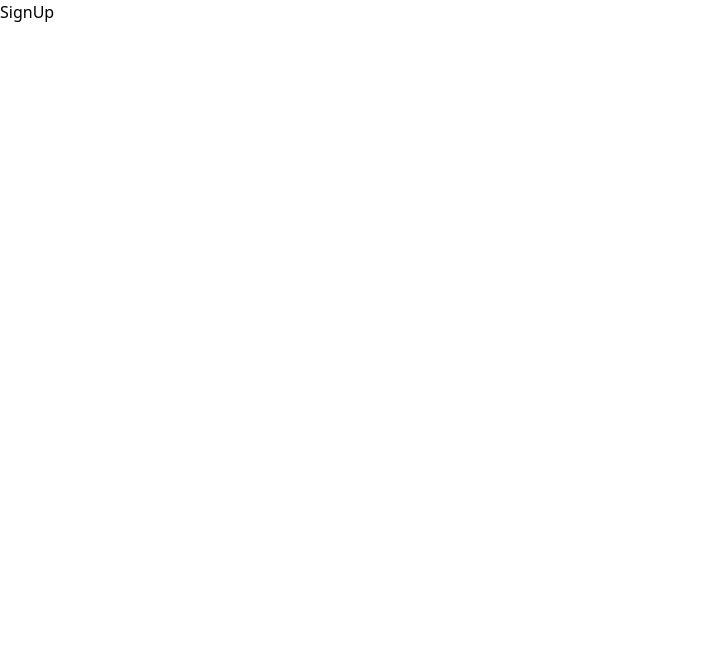
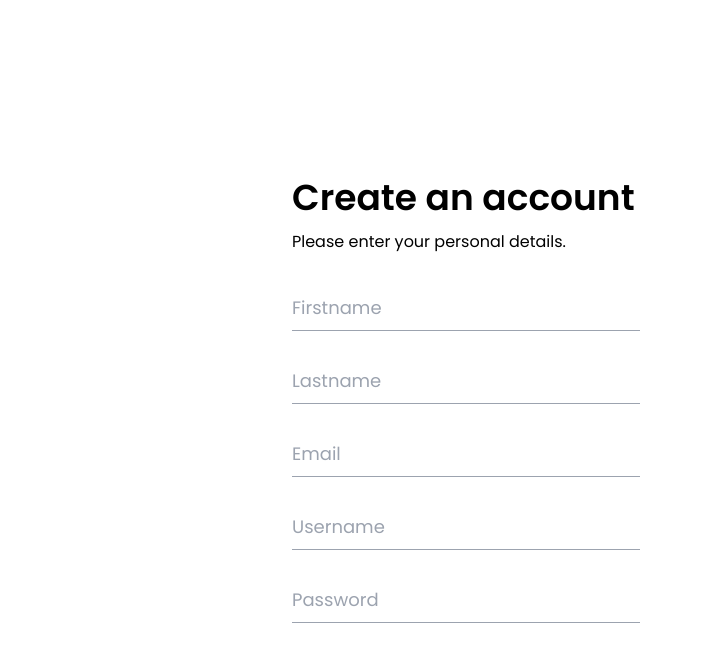
Before and after one commit to ruszuel/Project-Management, a React (Vite) app in the folder frontend/: page /sign-up in a window 1280 px wide. Shown: the top 662 px of the page, without its empty margins (0-702 px from the left). Built offline with nearby package versions, Linux system fonts and the light colour scheme.

Commit message:
added sign up

```diff
--- a/frontend/src/components/InputField.jsx
+++ b/frontend/src/components/InputField.jsx
@@ -2,7 +2,7 @@ import React from 'react'
 
 const InputField = (props) => {
   return (
-    <input type={props.type} placeholder={props.placeholder} className='w-full border-0 border-b border-gray-400 text-lg pb-2 focus:outline-none focus:border-black' onChange={props.onChange} onBlur={props.onBlur} />
+    <input type={props.type} placeholder={props.placeholder} className='w-full border-0 border-b border-gray-400 bg-transparent text-lg pb-2 focus:outline-none focus:border-black' onChange={props.onChange} onBlur={props.onBlur} />
   )
 }
 
--- a/frontend/src/components/SignUp.jsx
+++ b/frontend/src/components/SignUp.jsx
@@ -1,8 +1,71 @@
-import React from 'react'
+import React, { useState } from 'react'
+import axios from 'axios'
+import * as yup from 'yup'
+import {Formik} from 'formik'
+import InputField from './InputField'
 
 const SignUp = () => {
+  const [togglePass, setTogglePass] = useState(false)
+  const signUpSchema = yup.object().shape({
+    firstname: yup.string().max(20, 'You have reached the maximum limit').required(),
+    lastname: yup.string().max(20, 'You have reached the maximum limit').required() ,
+    email: yup.string().email().required(),
+    username: yup.string().max(20).required(),
+    password: yup.string().min(8).max(20).required()
+  })
+
   return (
-    <div>SignUp</div>
+   <div className='flex flex-col h-screen'>
+    <div className='flex flex-1'>
+      <section className='flex-1 p-4 font-poppins items-center'>
+        <div className='w-full h-full flex items-center justify-end'>
+          <Formik
+            initialValues={{firstname: '', lastname: '', email: '', username: '', password: ''}}
+            validationSchema={signUpSchema}
+            onSubmit={(val, action) => {
+
+            }}
+          >
+          {(props) => (
+            <div className='flex flex-col gap-y-10'>
+              <div className='flex flex-col gap-3'>
+                <h1 className='font-semibold text-4xl'>Create an account</h1>
+                <p className='text-base'>Please enter your personal details.</p>
+              </div>
+
+              {/* FORMS */}
+              <div className='flex flex-col gap-y-9'>
+                <div>
+                  <p className='text-red-400 text-sm justify-self-end'>{props.errors.firstname && props.touched.firstname && props.errors.firstname}</p>
+                  <InputField type={'text'} placeholder={'Firstname'} onChange={props.handleChange('firstname')} onBlur={props.handleBlur('firstname')}/>
+                </div>
+                <div>
+                  <p className='text-red-400 text-sm justify-self-end'>{props.errors.lastname && props.touched.lastname && props.errors.lastname}</p>
+                  <InputField type={'text'} placeholder={'Lastname'} onChange={props.handleChange('lastname')} onBlur={props.handleBlur('lastname')}/>
+                </div>
+                <div>
+                  <p className='text-red-400 text-sm justify-self-end'>{props.errors.email && props.touched.email && props.errors.email}</p>
+                  <InputField type={'email'} placeholder={'Email'} onChange={props.handleChange('email')} onBlur={props.handleBlur('email')}/>
+                </div>
+                <div>
+                  <p className='text-red-400 text-sm justify-self-end'>{props.errors.username && props.touched.username && props.errors.username}</p>
+                  <InputField type={'text'} placeholder={'Username'} onChange={props.handleChange('username')} onBlur={props.handleBlur('username')}/>
+                </div>
+                <div>
+                  <p className='text-red-400 text-sm justify-self-end'>{props.errors.password && props.touched.password && props.errors.password}</p>
+                  <InputField type={'password'} placeholder={'Password'} onChange={props.handleChange('password')} onBlur={props.handleBlur('password')}/>
+                </div>
+              </div>
+            </div>
+          )}
+          </Formik>
+        </div>
+      </section>
+      <section className='flex-1'>
+
+      </section>
+    </div>
+   </div>
   )
 }
 
```
